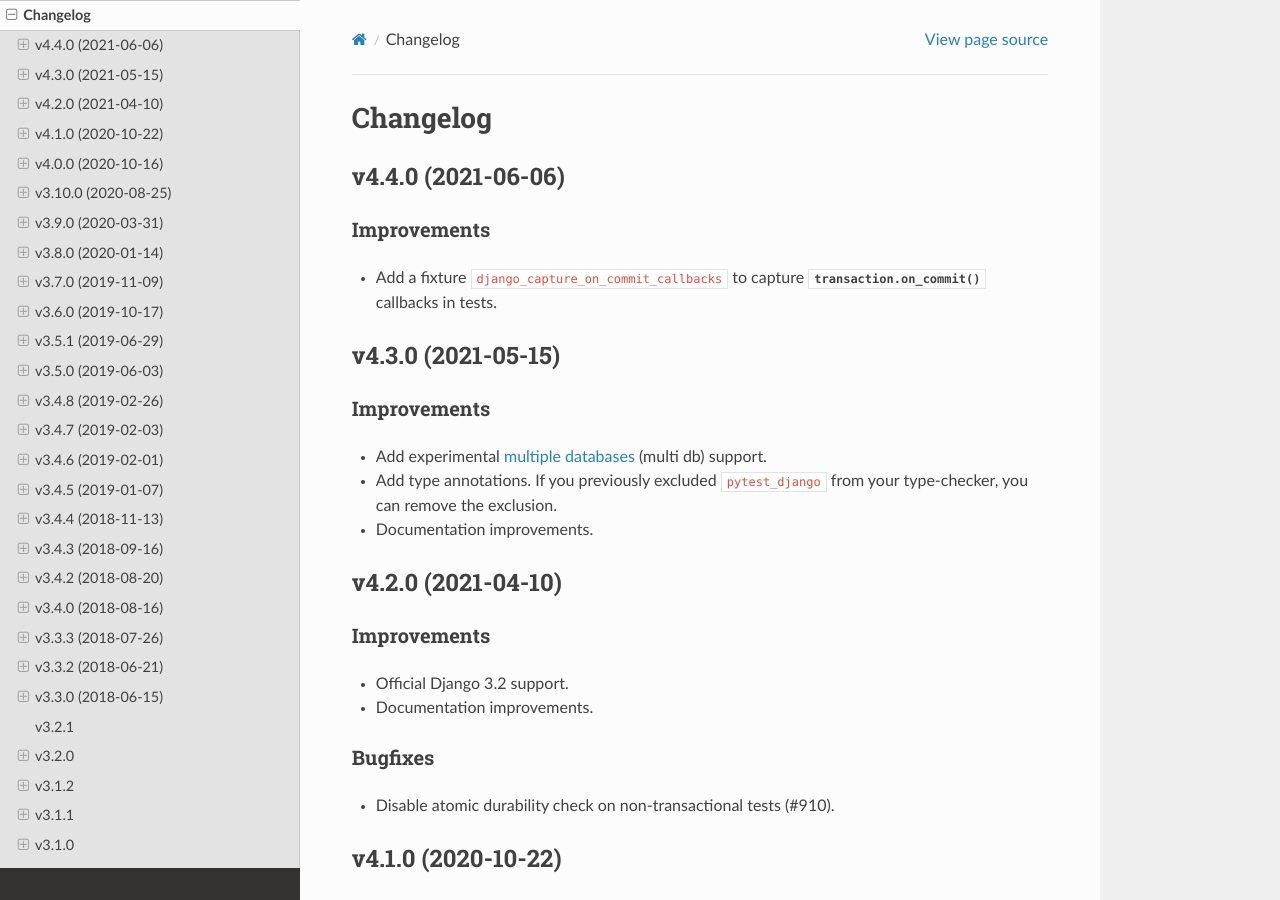
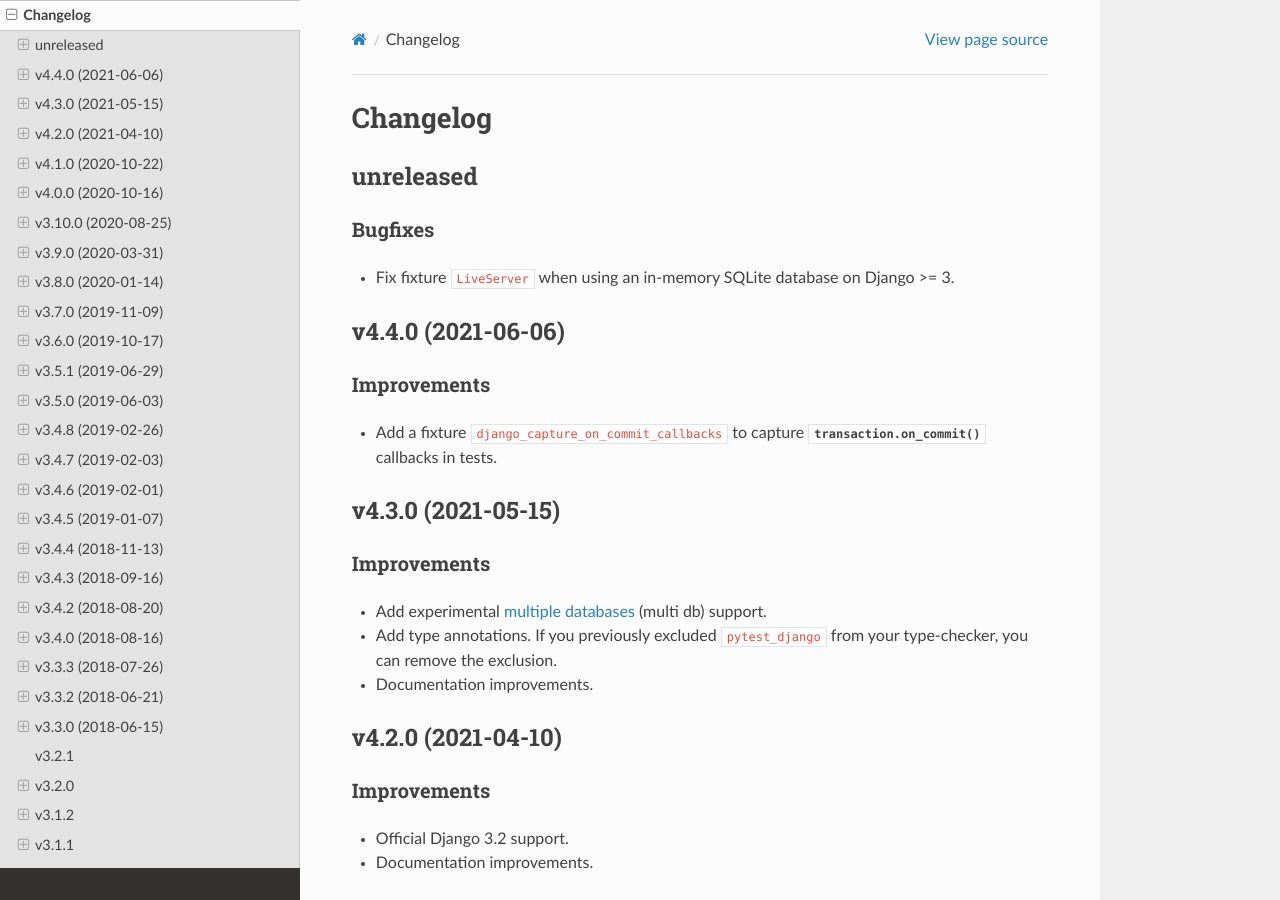
Before and after one commit to pytest-dev/pytest-django, a Sphinx documentation site: the page built from docs/changelog.rst, in a window 1280 px wide and 900 px high. Built offline with Sphinx 7.4.7 and the Read the Docs theme 2.0.0, drawn with Linux system fonts in a browser that asks for light colours; cross-references to code outside the pages are shown as plain code.

Commit message:
Fix `LiveServer` for in-memory SQLite database on Django >= 3.
`allow_thread_sharing` is no longer writeable since Django 3.0a1.

```diff
--- a/docs/changelog.rst
+++ b/docs/changelog.rst
@@ -1,5 +1,15 @@
 Changelog
 =========
+
+unreleased
+----------
+
+Bugfixes
+^^^^^^^^
+
+* Fix fixture :fixture:`LiveServer` when using an in-memory SQLite database on
+  Django >= 3.
+
 
 v4.4.0 (2021-06-06)
 -------------------
```
Also changed, not shown: 2 other files.
